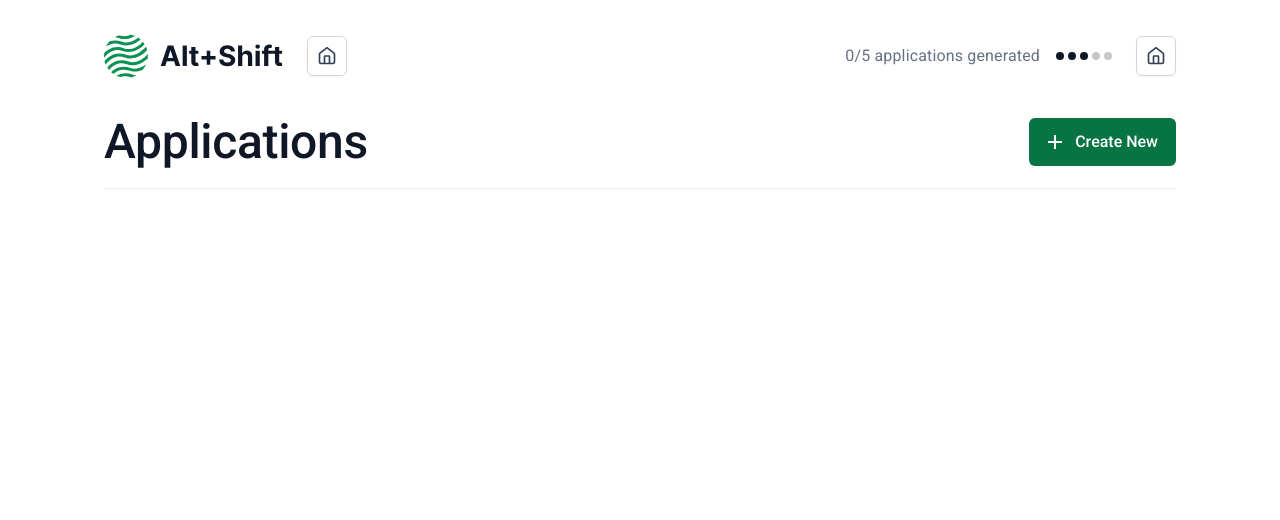
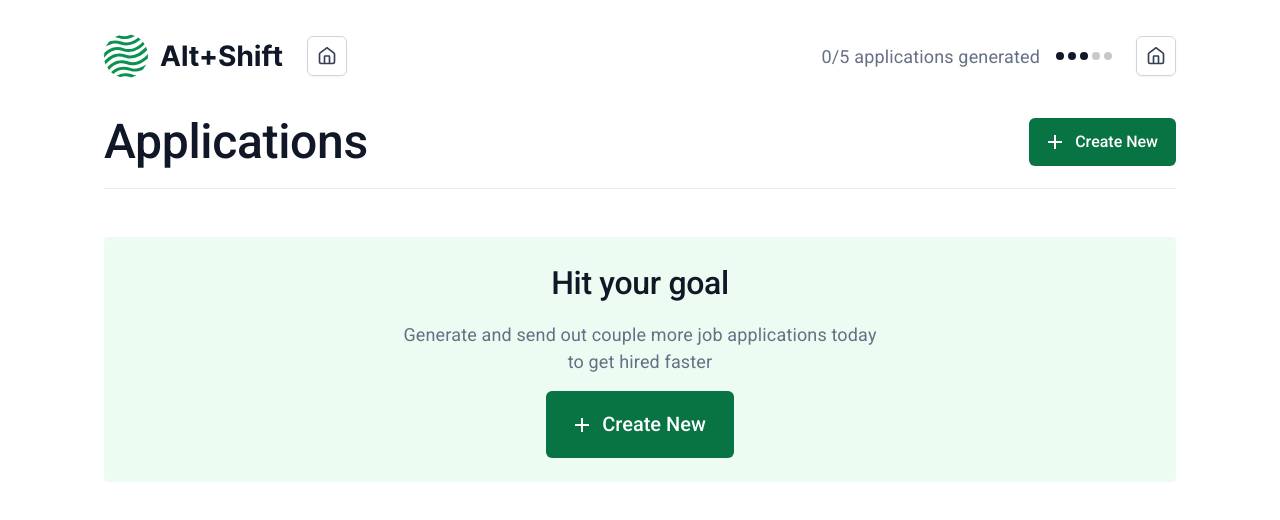
Before and after one commit to rodandr13/letter-generator, a Next.js app: page / in a window 1280 px wide. Shown: the top 520 px of the page. Built offline with nearby package versions, Linux system fonts and the light colour scheme.

Commit message:
feat: add goalblock

```diff
--- a/src/app/page.tsx
+++ b/src/app/page.tsx
@@ -1,6 +1,7 @@
 import AddOutlinedIcon from "@mui/icons-material/AddOutlined";
 import { Box, Button, Container, Stack, Typography } from "@mui/material";
 
+import { GoalBlock } from "@/components/GoalBlock";
 import { Header } from "@/components/Header";
 
 export default function Home() {
@@ -18,9 +19,7 @@ export default function Home() {
             borderBottom: `1px solid #eaecf0`,
           }}
         >
-          <Typography component="h1" variant="h1">
-            Applications
-          </Typography>
+          <Typography variant="h1">Applications</Typography>
           <Button
             size="customSmall"
             color="primary"
@@ -30,6 +29,7 @@ export default function Home() {
           </Button>
         </Stack>
       </Box>
+      <GoalBlock />
     </Container>
   );
 }
--- a/src/app/theme/base.ts
+++ b/src/app/theme/base.ts
@@ -16,6 +16,8 @@ const colors = {
   lightGrayStroke: "#eaecf0",
   white: "#ffffff",
   green: "#087443",
+  greenLight: "#EDFCF2",
+  grayPaper: "#f2f4f7",
 };
 
 export const baseTheme = createTheme({
@@ -42,7 +44,8 @@ export const baseTheme = createTheme({
   typography: {
     fontFamily: `${roboto.style.fontFamily}, Arial, sans-serif`,
     body1: {
-      color: colors.darkGray,
+      color: colors.slateGray,
+      fontSize: "1.125rem",
     },
     h1: {
       fontSize: "3rem",
@@ -51,8 +54,43 @@ export const baseTheme = createTheme({
       letterSpacing: "-0.02rem",
       color: colors.darkGray,
     },
+    h2: {
+      fontSize: "2rem",
+      lineHeight: "2.75rem",
+      fontWeight: 500,
+      letterSpacing: "-0.02rem",
+      color: colors.darkGray,
+    },
   },
   components: {
+    MuiPaper: {
+      styleOverrides: {
+        root: {
+          boxSizing: "border-box",
+        },
+      },
+      variants: [
+        {
+          props: { variant: "green" },
+          style: {
+            backgroundColor: colors.greenLight,
+            padding: "1.5rem",
+            display: "flex",
+            flexDirection: "column",
+            alignItems: "center",
+            gap: "2rem",
+            textAlign: "center",
+          },
+        },
+        {
+          props: { variant: "gray" },
+          style: {
+            backgroundColor: colors.grayPaper,
+            padding: "3.375rem",
+          },
+        },
+      ],
+    },
     MuiButton: {
       styleOverrides: {
         root: {
@@ -77,7 +115,7 @@ export const baseTheme = createTheme({
           props: { size: "customLarge" },
           style: {
             fontSize: "1.25rem",
-            padding: "1rem 1rem 1.75rem 1rem",
+            padding: "1rem 1.75rem 1rem 1.75rem",
           },
         },
       ],
--- /dev/null
+++ b/src/components/GoalBlock.tsx
@@ -0,0 +1,25 @@
+import AddOutlinedIcon from "@mui/icons-material/AddOutlined";
+import { Box, Button, Paper, Stack, Typography } from "@mui/material";
+
+export const GoalBlock = () => {
+  const paper = {};
+
+  return (
+    <Paper elevation={0} sx={paper} variant="green">
+      <Stack spacing={2} maxWidth="480px" alignItems="center">
+        <Typography variant="h2">Hit your goal</Typography>
+        <Typography>
+          Generate and send out couple more job applications today to get hired
+          faster
+        </Typography>
+        <Button
+          size="customLarge"
+          color="primary"
+          startIcon={<AddOutlinedIcon />}
+        >
+          Create New
+        </Button>
+      </Stack>
+    </Paper>
+  );
+};
```
Also changed, not shown: src/app/mui.d.ts (+8 -0 lines).
